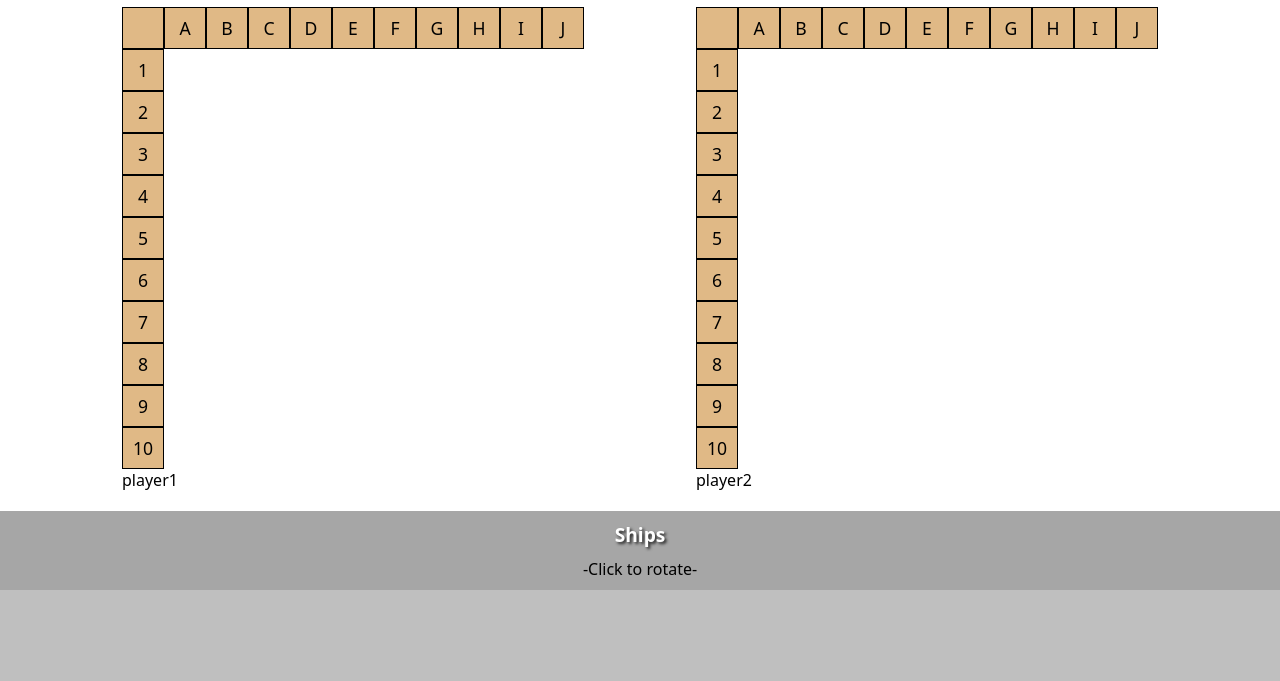
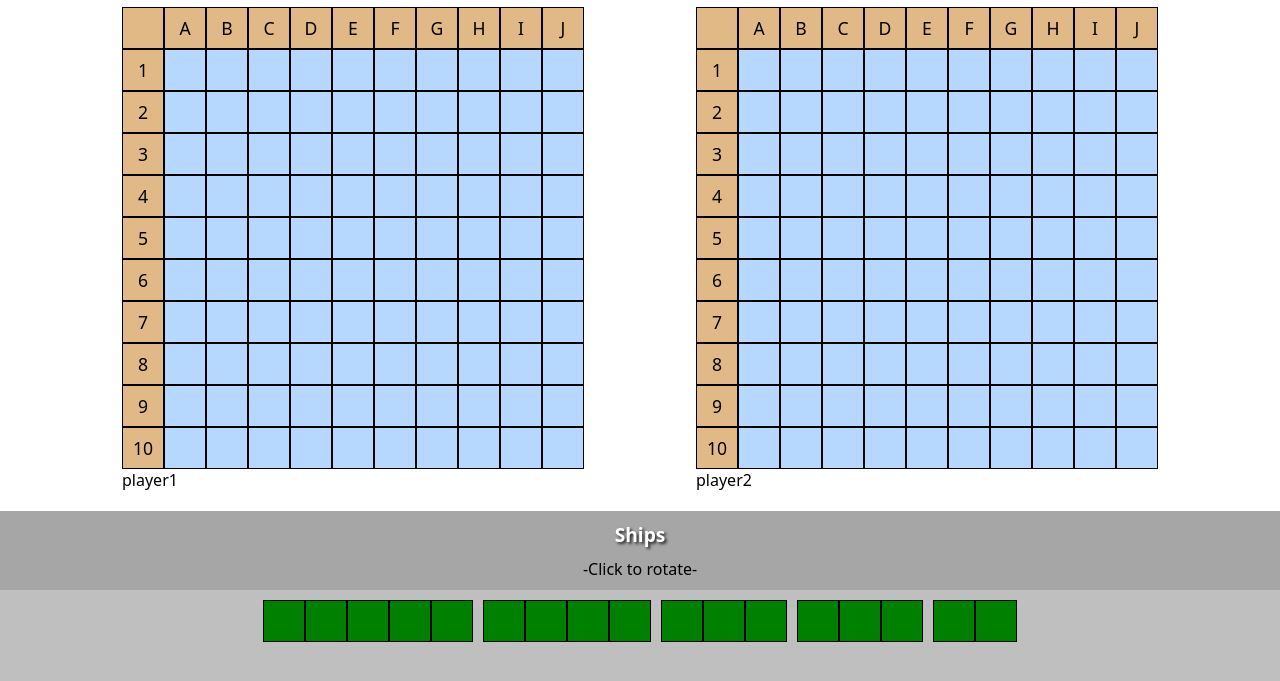
Before and after one commit to Fox-Jester/Battleship, a website with bundled scripts: page index.html in a window 1280 px wide. Shown: the part 83-764 px from the top of the page. Built offline with nearby package versions, Linux system fonts and the light colour scheme.

Commit message:
fix(html) Fix src name for js

```diff
--- a/index.html
+++ b/index.html
@@ -87,6 +87,6 @@
       <div id="shipyard"></div>
     </footer>
 
-    <script src="index.js" type="module"></script>
+    <script src="main.js" type="module"></script>
   </body>
 </html>
```
